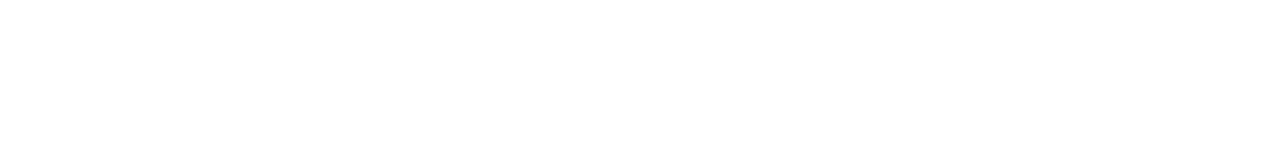
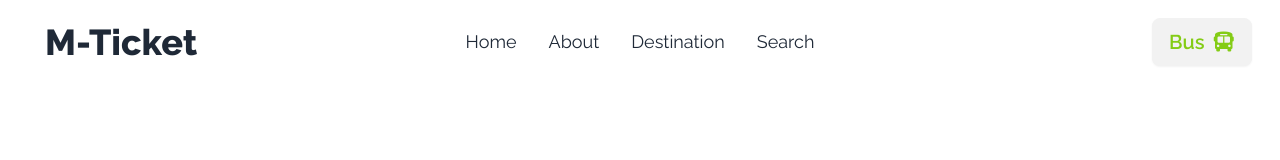
Before and after one commit to mohithedev/A5-Smart-Ticketing, a plain HTML site: page index.html in a window 1280 px wide. Drawn offline with nearby package versions, Linux system fonts and the light colour scheme.

Commit message:
navbar added and complete responsive

```diff
--- a/index.html
+++ b/index.html
@@ -1,5 +1,5 @@
 <!DOCTYPE html>
-<html lang="en">
+<html lang="en" data-theme="light">
 
 <head>
     <meta charset="UTF-8">
@@ -8,13 +8,10 @@
     <!-- google font Inter & Raleway -->
     <link rel="preconnect" href="https://fonts.googleapis.com">
     <link rel="preconnect" href="https://fonts.gstatic.com" crossorigin>
-    <link
-        href="https://fonts.googleapis.com/css2?family=Inter:wght@100..900&family=Raleway:ital,wght@0,100..900;1,100..900&display=swap"
+    <link href="https://fonts.googleapis.com/css2?family=Inter:wght@100..900&family=Raleway:ital,wght@0,100..900;1,100..900&display=swap"
         rel="stylesheet">
     <!-- font-awesome cdn -->
-    <link rel="stylesheet" href="https://cdnjs.cloudflare.com/ajax/libs/font-awesome/6.5.1/css/all.min.css"
-        integrity="sha512-DTOQO9RWCH3ppGqcWaEA1BIZOC6xxalwEsw9c2QQeAIftl+Vegovlnee1c9QX4TctnWMn13TZye+giMm8e2LwA=="
-        crossorigin="anonymous" referrerpolicy="no-referrer" />
+    <link rel="stylesheet" href="https://cdnjs.cloudflare.com/ajax/libs/font-awesome/6.5.1/css/all.min.css" integrity="sha512-DTOQO9RWCH3ppGqcWaEA1BIZOC6xxalwEsw9c2QQeAIftl+Vegovlnee1c9QX4TctnWMn13TZye+giMm8e2LwA==" crossorigin="anonymous" referrerpolicy="no-referrer" />
     <!-- tailwindCSS and daisyUI cdn -->
     <link href="https://cdn.jsdelivr.net/npm/daisyui@4.7.2/dist/full.min.css" rel="stylesheet" type="text/css" />
     <script src="https://cdn.tailwindcss.com"></script>
@@ -22,10 +19,42 @@
     <link rel="stylesheet" href="style/style.css">
 </head>
 
-<body>
+<body class="font_raleway">
     <!-- header area -->
-    <header>
-
+    <header class="container mx-auto p-2 md:px-5">
+        <!-- navbar -->
+        <nav class="navbar bg-base-100">
+            <div class="navbar-start">
+                <div class="dropdown">
+                    <div tabindex="0" role="button" class="btn btn-ghost lg:hidden">
+                        <svg xmlns="http://www.w3.org/2000/svg" class="h-5 w-5" fill="none" viewBox="0 0 24 24" stroke="currentColor">
+                            <path stroke-linecap="round" stroke-linejoin="round" stroke-width="2" d="M4 6h16M4 12h8m-8 6h16" />
+                        </svg>
+                    </div>
+                    <ul tabindex="0" class="menu menu-sm dropdown-content mt-3 z-[1] p-2 shadow bg-base-100 rounded-box w-52">
+                        <li><a href="#">Home</a></li>
+                        <li><a href="#">About</a></li>
+                        <li><a href="#">Destination</a></li>
+                        <li><a href="#">Search</a></li>
+                    </ul>
+                </div>
+                <a class="btn btn-ghost text-4xl font-extrabold">M-Ticket</a>
+            </div>
+            <div class="navbar-center hidden lg:flex">
+                <ul class="menu menu-horizontal px-1">
+                    <li><a href="#">Home</a></li>
+                    <li><a href="#">About</a></li>
+                    <li><a href="#">Destination</a></li>
+                    <li><a href="#">Search</a></li>
+                </ul>
+            </div>
+            <div class="navbar-end">
+                <button class="btn text-lime-500 text-xl">
+                    Bus
+                    <i class="fa-solid fa-bus"></i>
+                </button>
+            </div>
+        </nav>
     </header>
 
     <!-- main area -->
--- a/style/style.css
+++ b/style/style.css
@@ -4,3 +4,6 @@
 .font_raleway{
     font-family: "Raleway", sans-serif;
 }
+ul li{
+    font-size: 1.125rem;
+}
```
